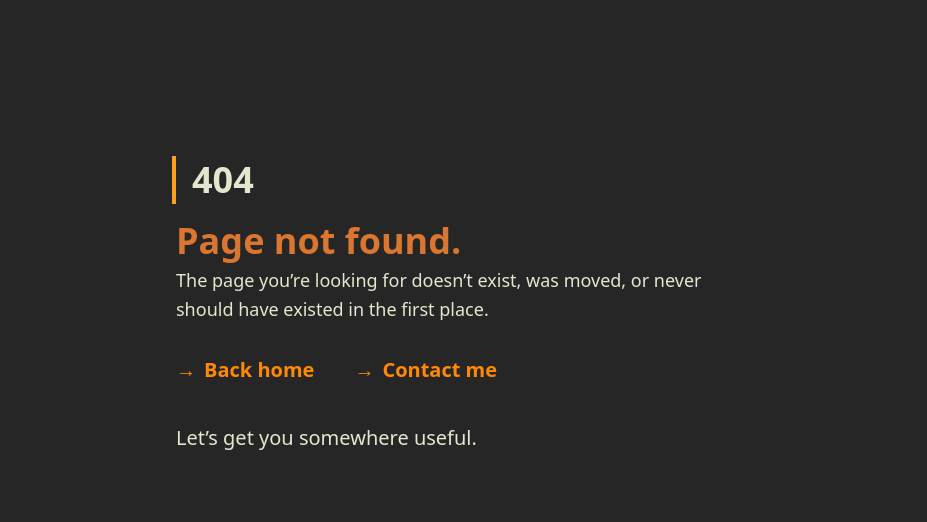
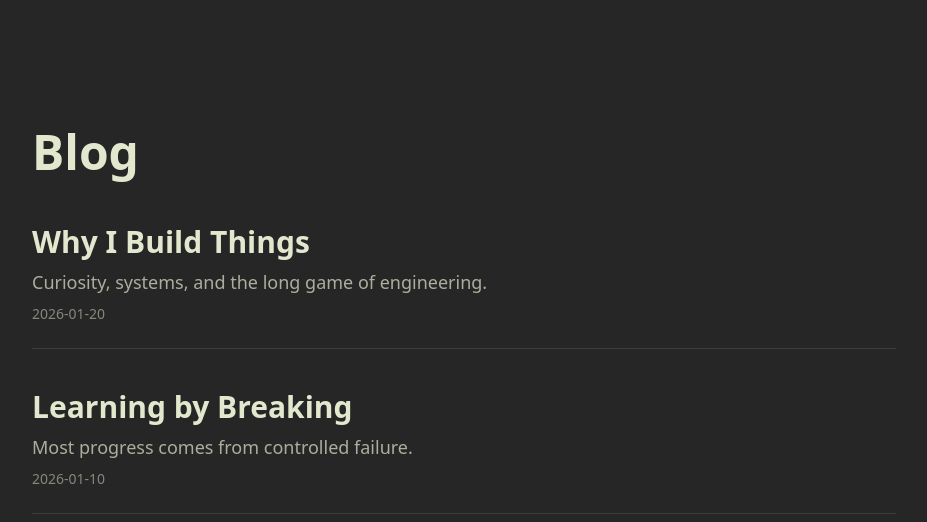
Before and after one commit to sunnycc17/my-portfolio, a Next.js app: page /blog in a window 1280 px wide. Before the commit this address had no page. Shown: the top 522 px of the page, without its empty margins (176-1103 px from the left). Built offline with nearby package versions, Linux system fonts and the light colour scheme.

Commit message:
created blog and articles, working on content

```diff
--- /dev/null
+++ b/app/blog/[slug]/page.tsx
@@ -0,0 +1,69 @@
+import { notFound } from "next/navigation";
+
+type Post = {
+  title: string;
+  date: string;
+  content: string;
+};
+
+const posts: Record<string, Post> = {
+  "why-i-build-things": {
+    title: "Why I Build Things",
+    date: "2026-01-20",
+    content: `
+I like creating things that are useful, things that help people move forward in life.
+
+Most of my work focuses on landing pages and portfolios. Creating aesthetic, clear and cohesive designs. A well-built page gives people a place to show what they can do, tell their story and connect with the right audience or clients.
+
+I see websites as tools. When done right, they remove friction, communicate value quickly, and turn attention into action.
+
+One example that matters to me is a project I built for my client Andrew. Shortly after launching his site, he landed his first client directly because of it. That result mattered more than any visual polish. It proved the site was doing its job.
+
+That project isn’t finished. My next goal is to improve its visibility and long-term performance. I’m now working on strengthening the site’s SEO so it can consistently attract the right traffic. That means diving into Google Search Console and other SEO tools, identifying weak points, improving structure, and expanding the site with useful, relevant content.
+
+I’ll be adding blog posts and on-page content designed to answer real questions, provide value, and build authority over time. The goal isn’t just to rank higher—it’s to earn that position by being genuinely useful.
+
+This is how I approach my work: build something solid, prove it works, then refine and scale it. Every project is a system that can be improved, and helping people get real results through what I build is the part I care about most.
+
+
+    `,
+  },
+  "learning-by-breaking": {
+    title: "Learning by Breaking",
+    date: "2026-01-10",
+    content: `
+Most learning happens when something fails.
+
+If nothing breaks, nothing evolves.
+    `,
+  },
+};
+
+export default async function BlogPost({
+  params,
+}: {
+  params: Promise<{ slug: string }>;
+}) {
+  const { slug } = await params;
+
+  const post = posts[slug];
+
+  if (!post) notFound();
+
+  return (
+    <article className="min-h-dvh py-32 px-4 md:px-6 max-w-4xl mx-auto">
+      <h1 className="text-3xl md:text-4xl font-bold mb-4">{post.title}</h1>
+
+      <p className="text-sm opacity-50 mb-10">{post.date}</p>
+
+      <div className="prose prose-invert max-w-none text-lg leading-relaxed">
+        {post.content
+          .trim()
+          .split(/\n\s*\n/)
+          .map((paragraph, i) => (
+            <p key={i}>{paragraph}</p>
+          ))}
+      </div>
+    </article>
+  );
+}
--- /dev/null
+++ b/app/blog/page.tsx
@@ -0,0 +1,48 @@
+import Link from "next/link";
+
+const posts = [
+  {
+    slug: "why-i-build-things",
+    title: "Why I Build Things",
+    excerpt: "Curiosity, systems, and the long game of engineering.",
+    date: "2026-01-20",
+  },
+  {
+    slug: "learning-by-breaking",
+    title: "Learning by Breaking",
+    excerpt: "Most progress comes from controlled failure.",
+    date: "2026-01-10",
+  },
+];
+
+export default function BlogPage() {
+  return (
+    <section className="min-h-dvh py-32 px-14 md:px-20 max-w-5xl mx-auto">
+      <h1 className="text-4xl md:text-5xl font-bold mb-12">
+        Blog
+      </h1>
+
+      <div className="flex flex-col space-y-10">
+        {posts.map((post) => (
+          <Link
+            key={post.slug}
+            href={`/blog/${post.slug}`}
+            className="group block border-b border-white/10 pb-6"
+          >
+            <h2 className="text-2xl md:text-3xl font-semibold group-hover:text-orange-400 transition">
+              {post.title}
+            </h2>
+
+            <p className="mt-2 text-lg opacity-70 max-w-2xl">
+              {post.excerpt}
+            </p>
+
+            <p className="mt-2 text-sm opacity-50">
+              {post.date}
+            </p>
+          </Link>
+        ))}
+      </div>
+    </section>
+  );
+}
```
